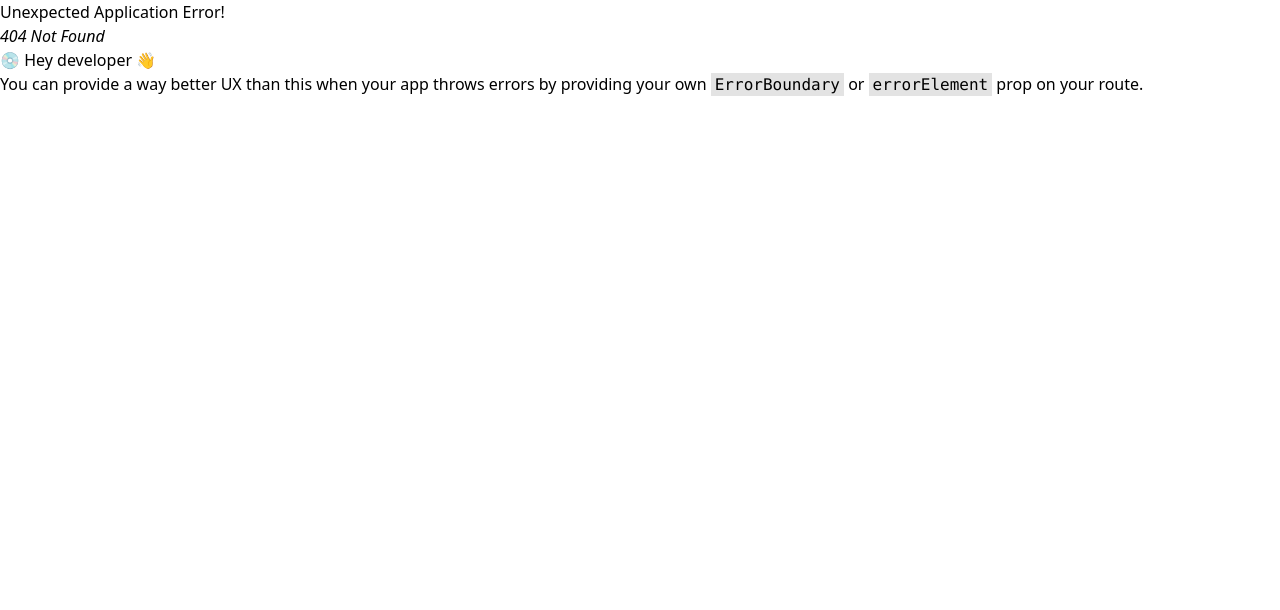
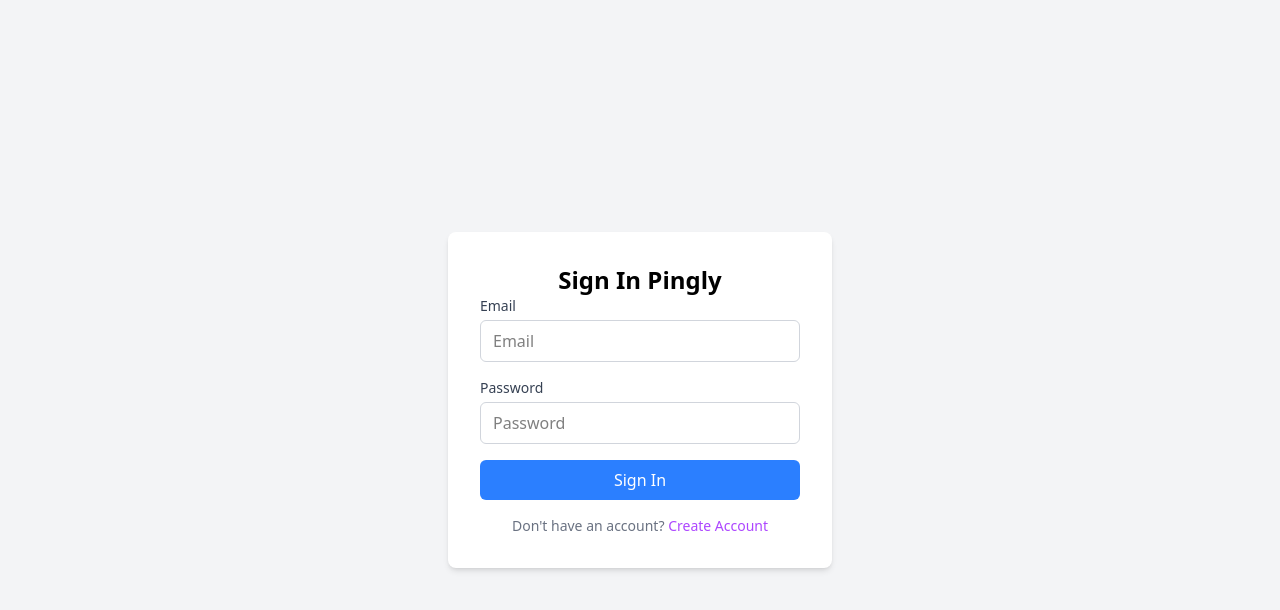
Before and after one commit to Mern2025/page-validation, a React (Vite) app: page /login in a window 1280 px wide. Before the commit this address had no page. Shown: the top 610 px of the page. Built offline with nearby package versions, Linux system fonts and the light colour scheme.

Commit message:
Tomar commit message

```diff
--- a/src/App.jsx
+++ b/src/App.jsx
@@ -6,15 +6,19 @@
 import LayoutOne from './layouts/LayoutOne'
 import Registration from './pages/Registration'
 import { ToastContainer } from 'react-toastify'
+import Login from './pages/Login'
+import Home from './pages/Home'
 
 const App = () => {
 const myRoute = createBrowserRouter(createRoutesFromElements(
   <Route>
+      <Route>
+        <Route path='/' element={<LayoutOne/>}/>
+        <Route index element={<Home/>}/>
+      </Route>
 
-  <Route path='/registration' element={<Registration/>}>
-
-  </Route>
-
+    <Route path='/registration' element={<Registration/>}/>
+    <Route path='/login' element={<Login/>}/>
   </Route>
 ))
 
--- a/src/layouts/LayoutOne.jsx
+++ b/src/layouts/LayoutOne.jsx
@@ -1,8 +1,11 @@
 import React from 'react'
+import { Outlet } from 'react-router'
 
 const LayoutOne = () => {
   return (
-    <div>LayoutOne</div>
+    <>
+       <Outlet/>
+    </>
   )
 }
 
--- /dev/null
+++ b/src/pages/Home.jsx
@@ -0,0 +1,9 @@
+import React from 'react'
+
+const Home = () => {
+  return (
+    <div>Home</div>
+  )
+}
+
+export default Home
--- /dev/null
+++ b/src/pages/Login.jsx
@@ -0,0 +1,125 @@
+import React, { useState } from 'react'
+import { getAuth, signInWithEmailAndPassword } from "firebase/auth";
+import { Link, useNavigate } from 'react-router';
+import { Bounce, toast } from 'react-toastify';
+const Login = () => {
+
+
+  const [formData , setFormData] = useState({email: '', emailError: '', password:'', passwordError:''})
+  const auth = getAuth();
+  const navigate = useNavigate()
+
+
+  const handelLogin = ()=>{
+
+    if(!formData.email) return alert('Please fill in both email and password fields before submitting')
+    if(!formData.password)    alert('enter your password')
+
+
+  signInWithEmailAndPassword(auth, formData.email, formData.password)
+  .then((userCredential) => {
+
+    const user = userCredential.user;
+     console.log(user)
+
+     if(user.emailVerified == true){
+      toast.success('Login done', {
+      position: "top-center",
+      autoClose: 5000,
+      hideProgressBar: false,
+      closeOnClick: false,
+      pauseOnHover: true,
+      draggable: true,
+      progress: undefined,
+      theme: "light",
+      transition: Bounce,
+      });
+      navigate('/')
+     }else{
+      toast.info('please verify your Email', {
+      position: "top-center",
+      autoClose: 5000,
+      hideProgressBar: false,
+      closeOnClick: false,
+      pauseOnHover: true,
+      draggable: true,
+      progress: undefined,
+      theme: "light",
+      transition: Bounce,
+      });
+     }
+
+  })
+  .catch((error) => {
+    const errorCode = error.code;
+    const errorMessage = error.message;
+
+    if(errorCode){
+    toast.error('Something went wrong', {
+      position: "top-center",
+      autoClose: 5000,
+      hideProgressBar: false,
+      closeOnClick: false,
+      pauseOnHover: true,
+      draggable: true,
+      progress: undefined,
+      theme: "light",
+      transition: Bounce,
+});
+console.log(errorCode)
+    }
+  });
+  }
+
+
+
+
+
+
+  return (
+    <div className="min-h-screen flex items-center justify-center bg-gray-100">
+      <div className="bg-white shadow-md rounded-lg p-8 w-full max-w-sm">
+        <h2 className="text-2xl font-bold text-center">Sign In Pingly</h2>
+
+        <form action="#">
+          <div className="mb-4">
+            <label className="block text-sm font-medium text-gray-700 mb-1">Email</label>
+            <input
+              onChange={(e)=>setFormData((prev)=> ({...prev, email:e.target.value}))}
+              type="email"
+              className="w-full border border-gray-300 rounded-md px-3 py-2 focus:outline-none focus:ring-2 focus:ring-blue-500"
+              placeholder="Email"
+            />
+          </div>
+
+          <div className="mb-4">
+            <label className="block text-sm font-medium text-gray-700 mb-1">Password</label>
+            <div className="relative">
+              <input
+              onChange={(e)=>setFormData((prev)=>({...prev, password:e.target.value}))}
+                type="password"
+                className="w-full border border-gray-300 rounded-md px-3 py-2 pr-10 focus:outline-none focus:ring-2 focus:ring-blue-500"
+                placeholder="Password"
+              />
+            </div>
+          </div>
+          <button
+          onClick={handelLogin}
+            type="submit"
+            className="w-full bg-blue-500 hover:bg-blue-600 text-white font-medium py-2 rounded-md"
+          >
+            Sign In
+          </button>
+
+          <p className="text-center text-sm text-gray-500 mt-4">
+            Don't have an account?{' '}
+           <Link to={'/registration'} className="text-purple-500 hover:underline" >Create Account</Link>
+          </p>
+        </form>
+      </div>
+    </div>
+  );
+
+}
+
+export default Login
--- a/src/pages/Registration.jsx
+++ b/src/pages/Registration.jsx
@@ -3,9 +3,10 @@
 import { FaFacebookSquare } from "react-icons/fa";
 import { FaRegEyeSlash } from "react-icons/fa";
 import { FiEye } from "react-icons/fi";
-import { getAuth, createUserWithEmailAndPassword } from "firebase/auth";
+import { getAuth, createUserWithEmailAndPassword, sendEmailVerification } from "firebase/auth";
 import { Bounce, toast } from 'react-toastify';
 import BeatLoader from "react-spinners/BeatLoader";
+import { Link, useNavigate } from 'react-router';
 
 const Registration = () => {
 
@@ -29,6 +30,7 @@
 const [showLoading , setShowloading] = useState(false)
 
 const auth = getAuth();
+const navigate = useNavigate()
 
 const handelSubmit =(e)=>{
     e.preventDefault()
@@ -40,8 +42,8 @@
      if(!password) return setPasswordError('enter your password')
      if(!confirmPassword) setconfirmPasswordError('enter your confirm password')
      if(password != confirmPassword) return setPasswordError('The password and confirm password do not match. Please try again.')
+     setShowloading(true)
 
-     setShowloading(true)
         // -------fire base auth part
 
     createUserWithEmailAndPassword(auth, email, password)
@@ -60,7 +62,15 @@
        progress: undefined,
        theme: "light",
        transition: Bounce,
-});
+       });
+
+      //  send otp
+      sendEmailVerification(auth.currentUser)
+      .then(() => {
+      console.log('otp send')
+      navigate('/login')
+  });
+
     })
       .catch((error) => {
     const errorCode = error.code;
@@ -168,8 +178,6 @@
   }
 </div>
 
-
-
           <div className="flex items-center mb-4">
             <input type="checkbox" id="terms" className="mr-2" />
             <label htmlFor="terms" className="text-sm text-gray-600">
@@ -203,7 +211,7 @@
      </div>
 
           <p className="text-sm text-center text-gray-600 mt-6">
-            Already have an account? <a href="#" className="text-purple-500 hover:underline">Sign in</a>
+            Already have an account? <Link to={'/login'} className="text-purple-500 hover:underline">Sign in</Link>
           </p>
         </form>
       </div>
```
